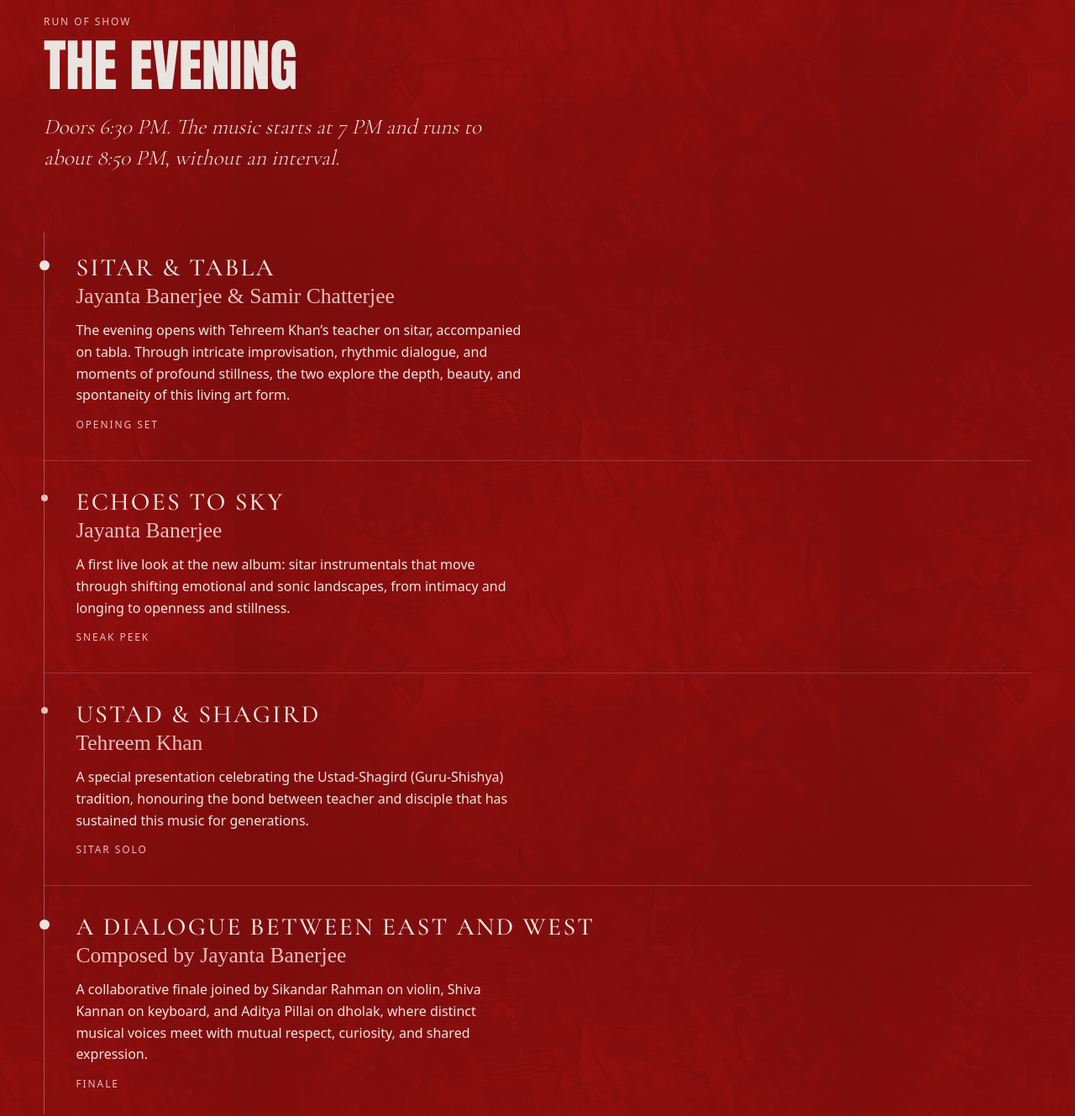
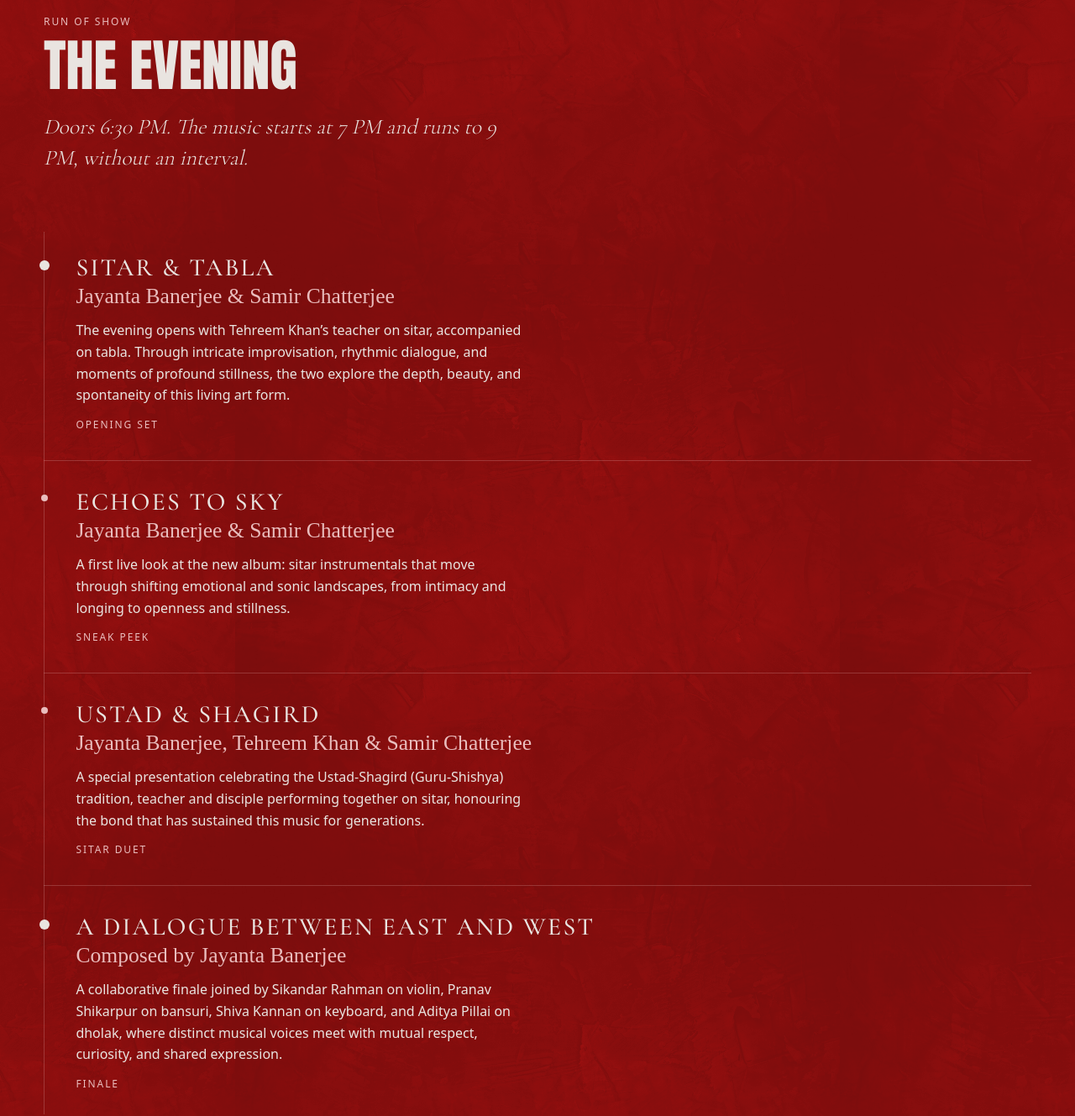
Before and after one commit to AryamanAgrawal/silsila, an Astro site in the folder site/: page / in a window 1280 px wide. Shown: the part 1918-3247 px from the top of the page at 84% size. Built offline with nearby package versions, Linux system fonts and the light colour scheme; Astro itself is replaced by a stand-in of ours; a web font is replaced by a local one.

Commit message:
fix: corrected running order, music runs to 9 PM, drop slot-time references

```diff
--- a/site/src/components/Listen.astro
+++ b/site/src/components/Listen.astro
@@ -5,7 +5,7 @@ import { album } from "@/data/event";
 <section class="field field--bone section listen" id="listen" aria-labelledby="listen-h">
   <div class="wrap grid">
     <div class="copy">
-      <p class="kicker">Heard live at 8:10</p>
+      <p class="kicker">Played live on the night</p>
       <h2 class="section-title" id="listen-h">{album.title}</h2>
       <p class="by">{album.artist}</p>
       <p class="blurb">{album.blurb}</p>
--- a/site/src/components/RunOfShow.astro
+++ b/site/src/components/RunOfShow.astro
@@ -7,7 +7,7 @@ import { runOfShow, formatted } from "@/data/event";
     <p class="kicker">Run of show</p>
     <h2 class="section-title" id="evening-h">The evening</h2>
     <p class="lede">
-      Doors {formatted.doors}. The music starts at {formatted.showtime} and runs to about {formatted.curtain},
+      Doors {formatted.doors}. The music starts at {formatted.showtime} and runs to {formatted.curtain},
       without an interval.
     </p>
 
@@ -43,13 +43,13 @@ import { runOfShow, formatted } from "@/data/event";
     top: 6px;
     bottom: 6px;
     width: 1px;
-    background: var(--rose);
-    opacity: 0.4;
+    background: var(--hairline);
+    opacity: 1;
   }
 
   .slot {
     padding: var(--s8) 0 var(--s8) clamp(var(--s6), 3vw, var(--s12));
-    border-bottom: 1px solid rgba(233, 189, 189, 0.22);
+    border-bottom: 1px solid var(--hairline);
     position: relative;
   }
   .slot:last-child {
@@ -62,11 +62,11 @@ import { runOfShow, formatted } from "@/data/event";
     top: calc(var(--s8) + 0.52em);
     width: 8px;
     height: 8px;
-    background: var(--rose);
+    background: var(--accent);
     border-radius: 999px;
   }
   .slot--feature::before {
-    background: var(--bone);
+    background: var(--strong);
     width: 12px;
     height: 12px;
     left: -5.5px;
@@ -80,27 +80,26 @@ import { runOfShow, formatted } from "@/data/event";
     letter-spacing: 0.075em;
     font-size: clamp(1.15rem, 2.8vw, 1.85rem);
     line-height: 1.15;
-    color: var(--bone);
+    color: var(--strong);
     margin: 0;
   }
   .who {
     font-family: var(--f-sign);
     font-size: clamp(1.2rem, 2.6vw, 1.6rem);
     line-height: 1.2;
-    color: var(--rose);
+    color: var(--accent);
     margin: 2px 0 0;
   }
   .desc {
     max-width: 58ch;
     margin: var(--s3) 0 0;
-    color: var(--bone);
     font-size: var(--t-16);
   }
   .tag {
     font-size: var(--t-12);
     letter-spacing: 0.16em;
     text-transform: uppercase;
-    color: var(--rose);
+    color: var(--muted);
     margin: var(--s3) 0 0;
   }
 </style>
--- a/site/src/components/Venue.astro
+++ b/site/src/components/Venue.astro
@@ -13,7 +13,6 @@ import { asset } from "@/lib/url";
         <div><dt>Date</dt><dd>{formatted.weekday} {formatted.dayNumber} {formatted.month} {formatted.year}</dd></div>
         <div><dt>Doors</dt><dd>{formatted.doors}</dd></div>
         <div><dt>Curtain</dt><dd>{formatted.showtime}</dd></div>
-        <div><dt>Ends</dt><dd>Approximately {formatted.curtain}</dd></div>
         <div><dt>Venue</dt><dd>{event.venue.name}, {event.venue.room}</dd></div>
         <div>
           <dt>Address</dt>
--- a/site/src/data/event.ts
+++ b/site/src/data/event.ts
@@ -16,7 +16,7 @@ export const event = {
   date: "2026-08-30",
   doors: "18:30",
   showtime: "19:00",
-  curtain: "20:50",
+  curtain: "21:00",
 
   venue: {
     name: "Abrons Arts Center",
@@ -148,11 +148,7 @@ export const artists: Artist[] = [
  * the sequence, not a schedule that will drift on the night. Doors and curtain
  * live on `event` and are stated once, in the section lede.
  *
- * The deck's internal timings are 7:10 / 8:10 / 8:20 / 8:35, curtain 8:50.
- *
- * OPEN QUESTION: the deck lists the 8:20 slot as a Tehreem solo, while the
- * written description frames it as the Ustad-Shagird duet with Jayanta. Only
- * one can be true. It is set as a solo below, per the deck.
+
  */
 export const runOfShow = [
   {
@@ -164,22 +160,22 @@ export const runOfShow = [
   },
   {
     title: "Echoes to Sky",
-    performers: "Jayanta Banerjee",
+    performers: "Jayanta Banerjee & Samir Chatterjee",
     body: "A first live look at the new album: sitar instrumentals that move through shifting emotional and sonic landscapes, from intimacy and longing to openness and stillness.",
     kicker: "Sneak peek",
     feature: false,
   },
   {
     title: "Ustad & Shagird",
-    performers: "Tehreem Khan",
-    body: "A special presentation celebrating the Ustad-Shagird (Guru-Shishya) tradition, honouring the bond between teacher and disciple that has sustained this music for generations.",
-    kicker: "Sitar solo",
+    performers: "Jayanta Banerjee, Tehreem Khan & Samir Chatterjee",
+    body: "A special presentation celebrating the Ustad-Shagird (Guru-Shishya) tradition, teacher and disciple performing together on sitar, honouring the bond that has sustained this music for generations.",
+    kicker: "Sitar duet",
     feature: false,
   },
   {
     title: "A Dialogue Between East and West",
     performers: "Composed by Jayanta Banerjee",
-    body: "A collaborative finale joined by Sikandar Rahman on violin, Shiva Kannan on keyboard, and Aditya Pillai on dholak, where distinct musical voices meet with mutual respect, curiosity, and shared expression.",
+    body: "A collaborative finale joined by Sikandar Rahman on violin, Pranav Shikarpur on bansuri, Shiva Kannan on keyboard, and Aditya Pillai on dholak, where distinct musical voices meet with mutual respect, curiosity, and shared expression.",
     kicker: "Finale",
     feature: true,
   },
@@ -200,7 +196,7 @@ export const album = {
   hyperfollowUrl:
     "https://distrokid.com/hyperfollow/jayantabanerjee/echoes-to-sky",
   blurb:
-    "A sitar instrumental album that moves through shifting emotional and sonic landscapes, each composition a distinct exploration of mood, texture, and space. Heard live for the first time at 8:10.",
+    "A sitar instrumental album that moves through shifting emotional and sonic landscapes, each composition a distinct exploration of mood, texture, and space.",
   tracks: [
     "In the Air Tonight",
     "The Mand of Deep Longings",
```
